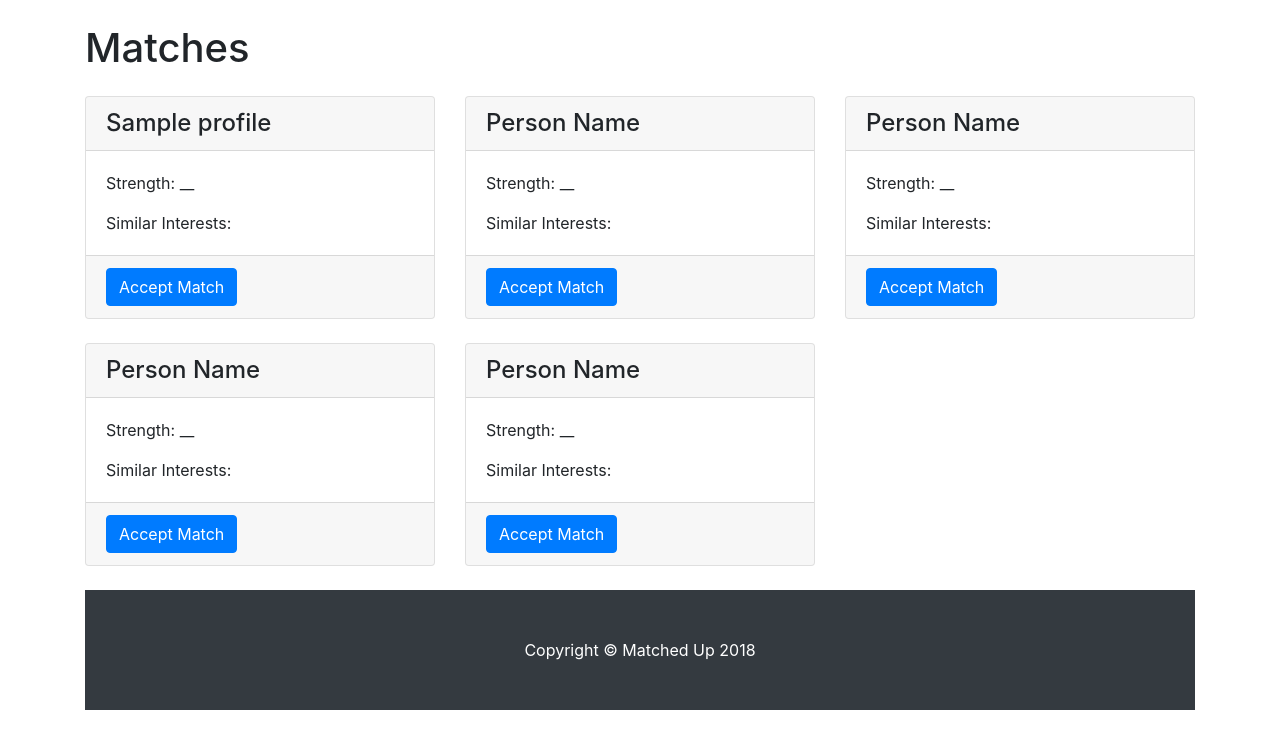
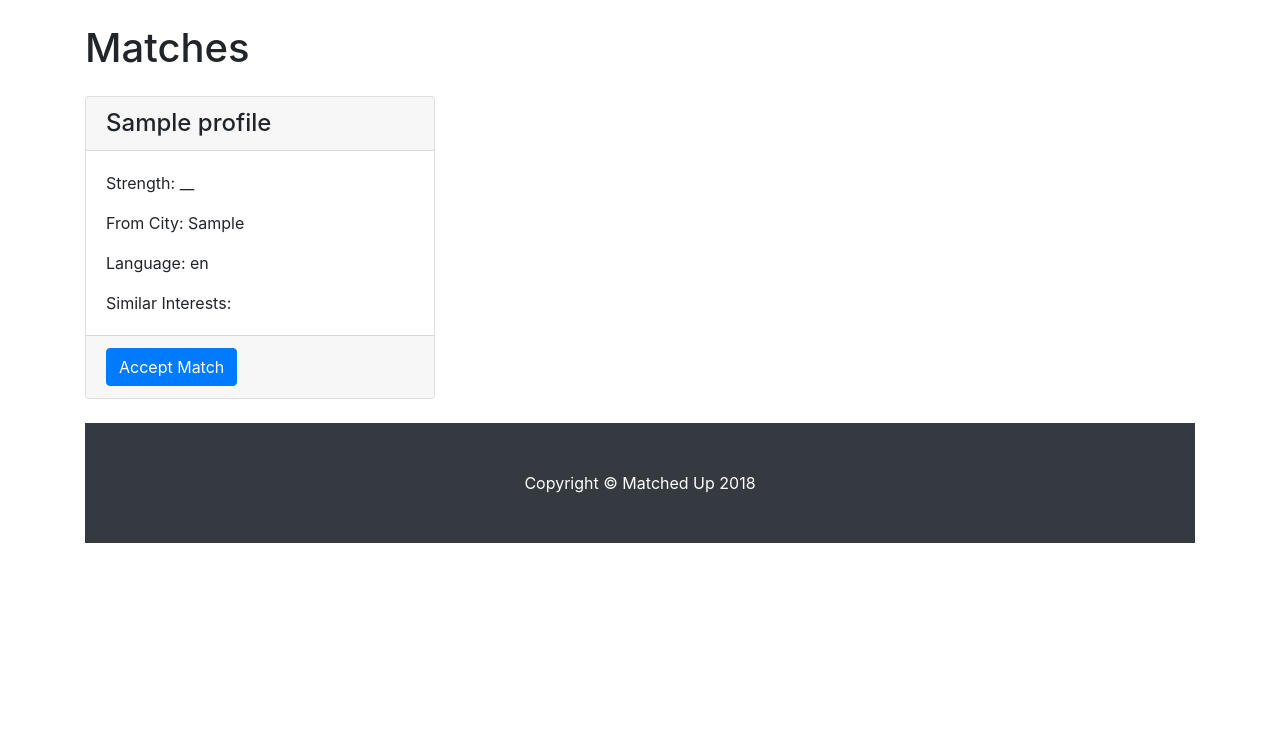
Before and after one commit to mitch-strong/MatchedUp, a Flask app: page /getuser in a window 1280 px wide. Shown: the part 56-800 px from the top of the page. Run offline with Flask 2, Linux system fonts and the light colour scheme; tables that the repository leaves empty hold one stand-in row (values such as "Sample post"); some libraries are stand-ins or nearby versions.

Commit message:
Working Matches Front end

```diff
--- a/templates/Matches.html
+++ b/templates/Matches.html
@@ -60,6 +60,8 @@
                 <h4 class="card-header">{{item[1]}}</h4>
                 <div class="card-body">
                   <p class="card-text">Strength: __</p>
+                  <p class="card-text">From City: {{item[4]}}</p>
+                  <p class="card-text">Language: {{item[7]}}</p>
                   <p class="card-text">Similar Interests:</p>
                 </div>
                 <div class="card-footer">
@@ -68,54 +70,6 @@
               </div>
             </div>
           {% endfor %}
-        <div class="col-lg-4 mb-4">
-          <div class="card h-100">
-            <h4 class="card-header">Person Name</h4>
-            <div class="card-body">
-              <p class="card-text">Strength: __</p>
-              <p class="card-text">Similar Interests:</p>
-            </div>
-            <div class="card-footer">
-              <a href="#" class="btn btn-primary">Accept Match</a>
-            </div>
-          </div>
-        </div>
-        <div class="col-lg-4 mb-4">
-          <div class="card h-100">
-            <h4 class="card-header">Person Name</h4>
-            <div class="card-body">
-              <p class="card-text">Strength: __</p>
-              <p class="card-text">Similar Interests:</p>
-            </div>
-            <div class="card-footer">
-              <a href="#" class="btn btn-primary">Accept Match</a>
-            </div>
-          </div>
-        </div>
-        <div class="col-lg-4 mb-4">
-          <div class="card h-100">
-            <h4 class="card-header">Person Name</h4>
-            <div class="card-body">
-              <p class="card-text">Strength: __</p>
-              <p class="card-text">Similar Interests:</p>
-            </div>
-            <div class="card-footer">
-              <a href="#" class="btn btn-primary">Accept Match</a>
-            </div>
-          </div>
-        </div>
-        <div class="col-lg-4 mb-4">
-          <div class="card h-100">
-            <h4 class="card-header">Person Name</h4>
-            <div class="card-body">
-              <p class="card-text">Strength: __</p>
-              <p class="card-text">Similar Interests:</p>
-            </div>
-            <div class="card-footer">
-              <a href="#" class="btn btn-primary">Accept Match</a>
-            </div>
-          </div>
-        </div>
     </div>
     <!-- /.container -->
 
```
